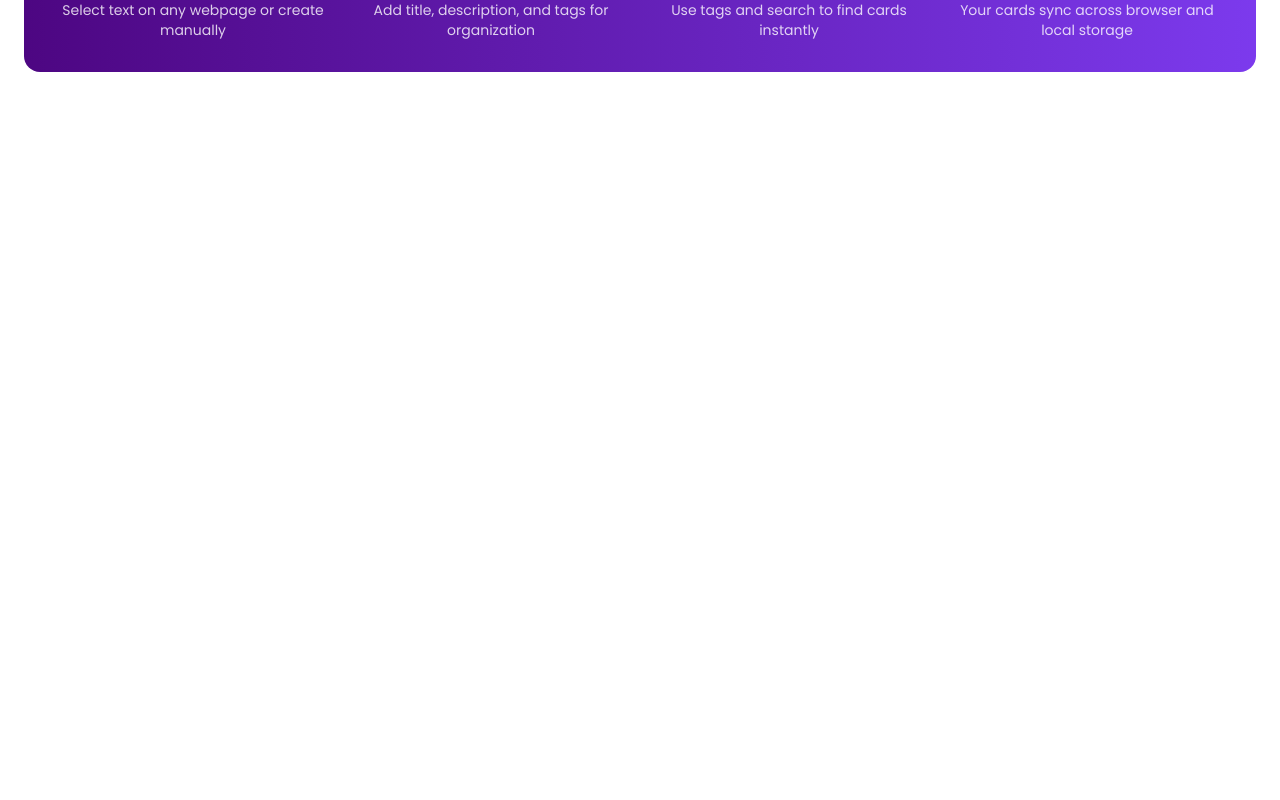
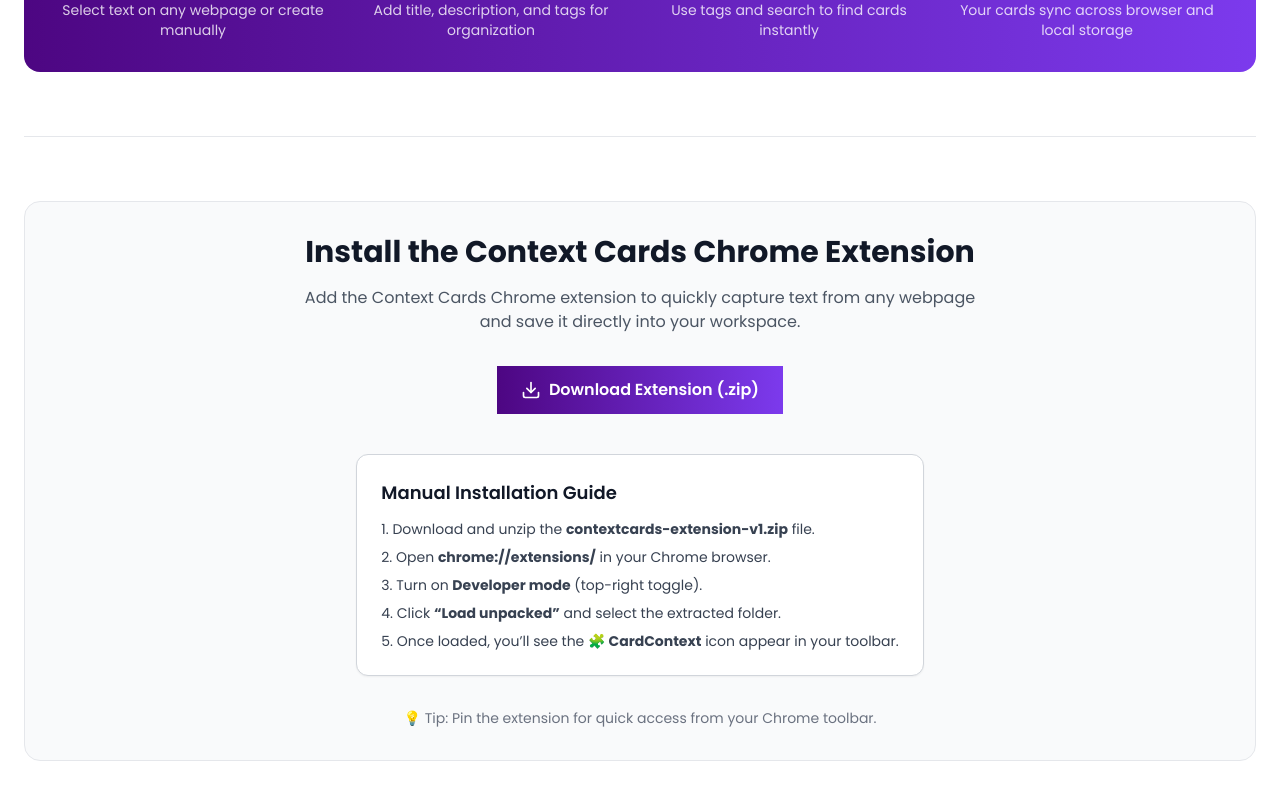
Before and after one commit to saqibmurtaza/AI_Powered_Tools, a Next.js app in the folder frontend/: page /tools/contextcards in a window 1280 px wide. Shown: the part 1733-2533 px from the top of the page. Before the commit the page ends 1853 px from the top, so only its background shows below. Built offline with nearby package versions, Linux system fonts and the light colour scheme.

Commit message:
Add dist Zip file in public folder

```diff
--- a/frontend/src/app/tools/contextcards/ClientPage.tsx
+++ b/frontend/src/app/tools/contextcards/ClientPage.tsx
@@ -356,6 +356,50 @@
             <div className="space-y-3"><div className="w-12 h-12 bg-white/20 rounded-full flex items-center justify-center mx-auto text-lg font-bold">4</div><h3 className="font-semibold">Access Anywhere</h3><p className="text-white/80 text-sm">Your cards sync across browser and local storage</p></div>
           </div>
         </div>
+
+        <hr className="my-16 border-gray-200" />
+
+        {/* ----------------------------------- */}
+{/* 🧩 INSTALL SECTION */}
+{/* ----------------------------------- */}
+<section className="mt-16 bg-gray-50 border border-gray-200 rounded-2xl p-8">
+  <div className="max-w-5xl mx-auto text-center">
+    <h2 className="text-3xl font-bold text-gray-900 mb-4">
+      Install the Context Cards Chrome Extension
+    </h2>
+    <p className="text-gray-600 mb-8 max-w-2xl mx-auto">
+      Add the Context Cards Chrome extension to quickly capture text from any webpage
+      and save it directly into your workspace.
+    </p>
+
+    <div className="flex flex-col items-center gap-4">
+      <a
+        href="/downloads/contextcards-extension-v1.zip"
+        download
+        className="inline-flex items-center gap-2 px-6 py-3 rounded-lg bg-gradient-to-r from-[#4D0682] to-[#7C3AED] text-white font-semibold hover:opacity-90 transition-opacity"
+      >
+        <Download className="w-5 h-5" />
+        Download Extension (.zip)
+      </a>
+
+      <div className="bg-white border border-gray-300 rounded-xl p-6 shadow-sm mt-6 text-left max-w-2xl">
+        <h3 className="font-semibold text-gray-900 mb-3 text-lg">Manual Installation Guide</h3>
+        <ol className="list-decimal list-inside space-y-2 text-gray-700 text-sm">
+          <li>Download and unzip the <strong>contextcards-extension-v1.zip</strong> file.</li>
+          <li>Open <strong>chrome://extensions/</strong> in your Chrome browser.</li>
+          <li>Turn on <strong>Developer mode</strong> (top-right toggle).</li>
+          <li>Click <strong>“Load unpacked”</strong> and select the extracted folder.</li>
+          <li>Once loaded, you’ll see the <strong>🧩 CardContext</strong> icon appear in your toolbar.</li>
+        </ol>
+      </div>
+
+      <p className="text-gray-500 text-sm mt-4">
+        💡 Tip: Pin the extension for quick access from your Chrome toolbar.
+      </p>
+    </div>
+  </div>
+</section>
+
       </main>
     </div>
   );
```
Also changed, not shown: 1 other file (tests, documents, lock files or other folders).
